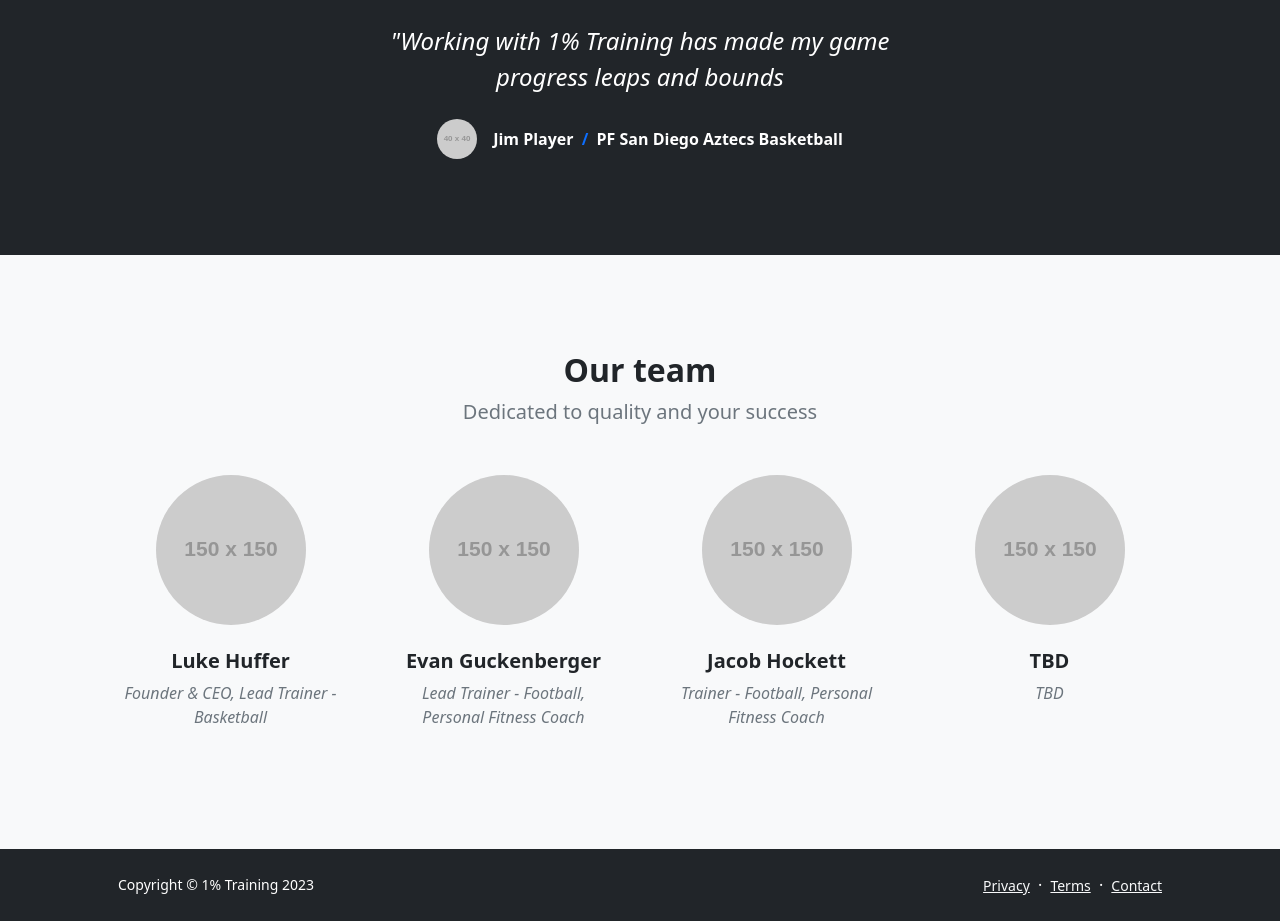
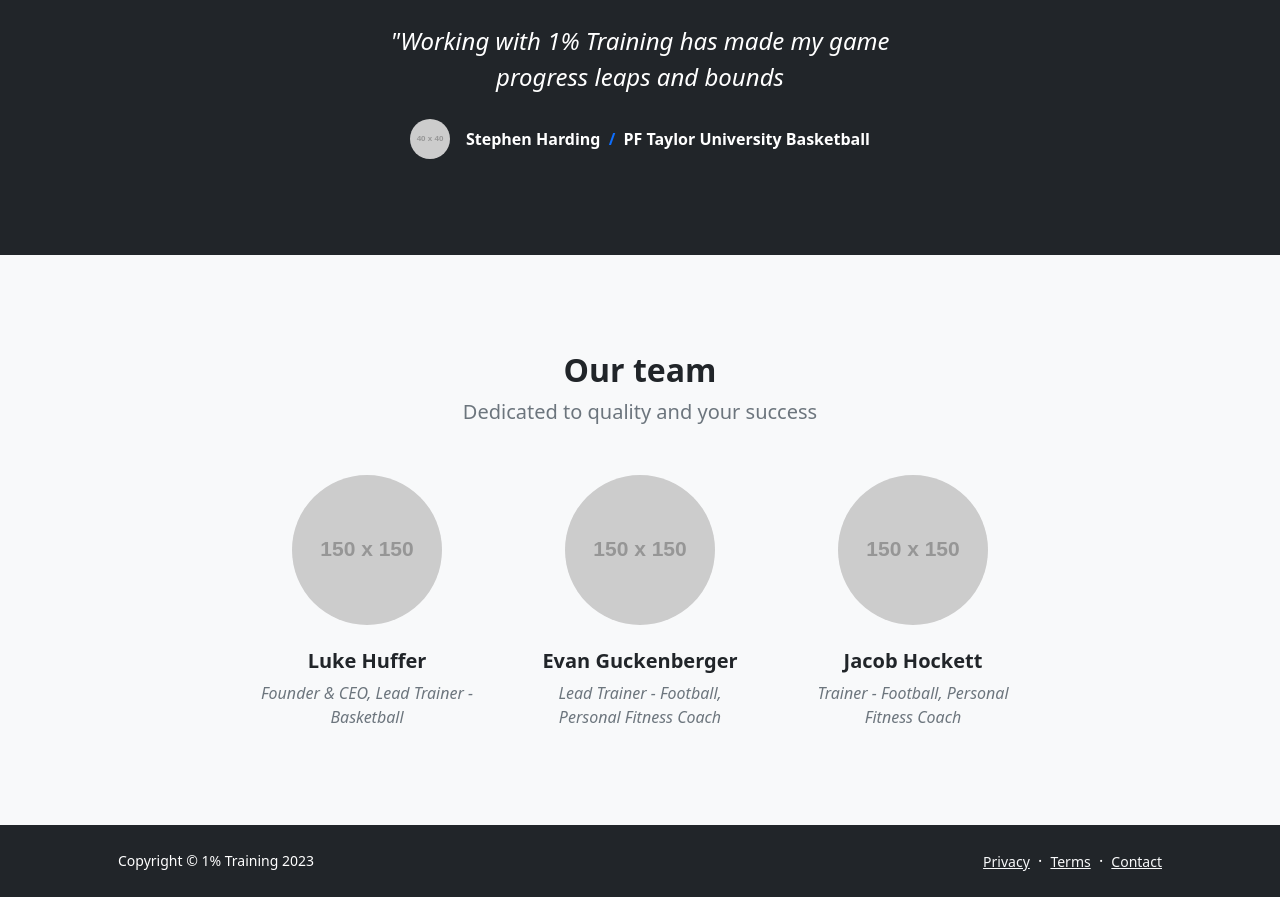
Before and after one commit to RoryDeken/1percent, a website: page index.html in a window 1280 px wide. Shown: the part 1420-2341 px from the top of the page. After the commit the page ends 2317 px from the top, so only its background shows below. Drawn offline with nearby package versions, Linux system fonts and the light colour scheme; placeholder pictures from the web are drawn by us.

Commit message:
Update index.html

```diff
--- a/index.html
+++ b/index.html
@@ -143,9 +143,9 @@
                                 <img class="rounded-circle me-3" src="https://dummyimage.com/40x40/ced4da/6c757d"
                                     alt="..." />
                                 <div class="fw-bold text-white">
-                                    Jim Player
+                                    Stephen Harding
                                     <span class="fw-bold text-primary mx-1">/</span>
-                                    PF San Diego Aztecs Basketball
+                                    PF Taylor University Basketball
                                 </div>
                             </div>
                         </div>
@@ -184,14 +184,6 @@
                             <div class="fst-italic text-muted">Trainer - Football, Personal Fitness Coach</div>
                         </div>
                     </div>
-                    <div class="col mb-5">
-                        <div class="text-center">
-                            <img class="img-fluid rounded-circle mb-4 px-4"
-                                src="https://dummyimage.com/150x150/ced4da/6c757d" alt="..." />
-                            <h5 class="fw-bolder">TBD</h5>
-                            <div class="fst-italic text-muted">TBD</div>
-                        </div>
-                    </div>
                 </div>
             </div>
         </section>
```
